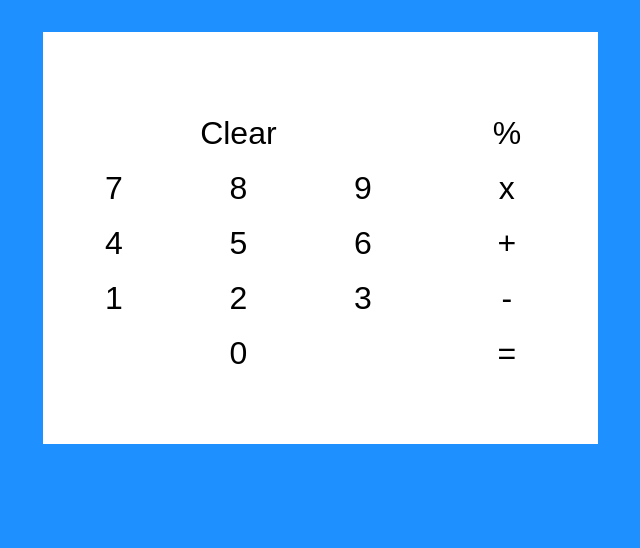
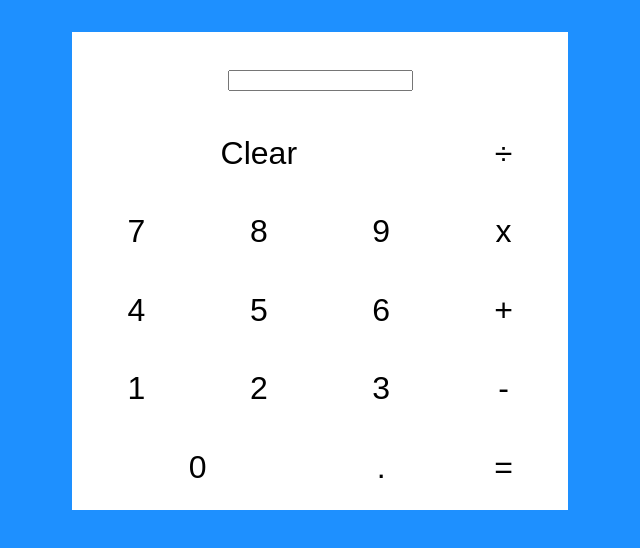
Before and after one commit to iiimosley/ReactCalculator, a React (Create React App) app: page / in a window 1280 px wide. Shown: the top 548 px of the page, without its empty margins (320-960 px from the left). Built offline with nearby package versions, Linux system fonts and the light colour scheme.

Commit message:
grid replacement for table

```diff
--- a/src/App.css
+++ b/src/App.css
@@ -2,20 +2,39 @@
   text-align: center;
 }
 
-.App table {
+#calc {
+  display: grid;
+  max-width: 30rem;
+  grid-template-columns: 1fr 1fr 1fr 1fr;
+  grid-template-rows: 1fr 1fr 1fr 1fr 1fr 1fr;
+  grid-gap: .3em;
   padding: .5rem;
   margin: 2rem auto;
   font-size: 2rem;
-
   background: white;
 }
 
-.App table td {
-  padding: .5rem;
+#calc>div {
+  padding: .5em;
 }
 
-.calculator__display {
+#calc>div:first-child {
+  grid-column: 1 / 5;
+  grid-row: 1;
+}
+
+#calc>div:nth-child(2) {
+  grid-column: 1 / 4;
+  grid-row: 2;
+}
+
+#calc>div:nth-last-child(3) {
+  grid-column: 1 / 3;
+  grid-row: 6;
+}
+
+/* .calculator__display {
   font-size: 2.5rem;
   text-align: right;
   border: 0;
-}
+} */
--- a/src/App.js
+++ b/src/App.js
@@ -20,6 +20,10 @@ class App extends Component {
     });
   };
 
+  clearDisplay = () => {
+
+  }
+
   runCalculation = () => {
 
   }
@@ -27,52 +31,30 @@ class App extends Component {
   render() {
     return (
       <div className="App">
-        <form>
-          <table>
-            <thead>
-              <tr>
-                <td colSpan="4">
-                  <input className="calculator__display"
-                  onChange={this.handleInputChange}
-                  value={this.state.displayValue}/>
-                </td>
-              </tr>
-            </thead>
-            <tbody>
-              <tr>
-                <td colSpan="3">Clear</td>
-                <td>%</td>
-              </tr>
-              <tr>
-                <td><span onClick={this.updateDisplay('7')}>7</span></td>
-                <td><span onClick={this.updateDisplay('8')}>8</span></td>
-                <td><span onClick={this.updateDisplay('9')}>9</span></td>
-                <td><span onClick={this.updateDisplay('x')}>x</span></td>
-              </tr>
-              <tr>
-                <td><span onClick={this.updateDisplay('4')}>4</span></td>
-                <td><span onClick={this.updateDisplay('5')}>5</span></td>
-                <td><span onClick={this.updateDisplay('6')}>6</span></td>
-                <td><span onClick={this.updateDisplay('+')}>+</span></td>
-              </tr>
-              <tr>
-                <td><span onClick={this.updateDisplay('1')}>1</span></td>
-                <td><span onClick={this.updateDisplay('2')}>2</span></td>
-                <td><span onClick={this.updateDisplay('3')}>3</span></td>
-                <td><span onClick={this.updateDisplay('-')}>-</span></td>
-              </tr>
-              <tr>
-                <td colSpan="3"><span onClick={this.updateDisplay('0')}>0</span></td>
-                <td><span onClick={this.runCalculation}>=</span></td>
-              </tr>
-              <tr><td></td><td></td></tr>
-              <tr><td></td><td></td></tr>
-              <tr><td></td><td></td></tr>
-
-
-            </tbody>
-          </table>
-        </form>
+        <div id="calc">
+          <div>
+            <input className="calculator__display"
+            onChange={this.handleInputChange}
+            value={this.state.displayValue}/>
+          </div>
+          <div><span onClick={this.clearDisplay()}>Clear</span></div>
+          <div><span onClick={this.updateDisplay('/')}>÷</span></div>
+          <div><span onClick={this.updateDisplay('7')}>7</span></div>
+          <div><span onClick={this.updateDisplay('8')}>8</span></div>
+          <div><span onClick={this.updateDisplay('9')}>9</span></div>
+          <div><span onClick={this.updateDisplay('*')}>x</span></div>
+          <div><span onClick={this.updateDisplay('4')}>4</span></div>
+          <div><span onClick={this.updateDisplay('5')}>5</span></div>
+          <div><span onClick={this.updateDisplay('6')}>6</span></div>
+          <div><span onClick={this.updateDisplay('+')}>+</span></div>
+          <div><span onClick={this.updateDisplay('1')}>1</span></div>
+          <div><span onClick={this.updateDisplay('2')}>2</span></div>
+          <div><span onClick={this.updateDisplay('3')}>3</span></div>
+          <div><span onClick={this.updateDisplay('-')}>-</span></div>
+          <div><span onClick={this.updateDisplay('0')}>0</span></div>
+          <div><span onClick={this.updateDisplay('.')}>.</span></div>
+          <div><span onClick={this.runCalculation()}>=</span></div>
+        </div>
       </div>
     );
   }
```
Also changed, not shown: src/index.css (line endings or trailing spaces).
